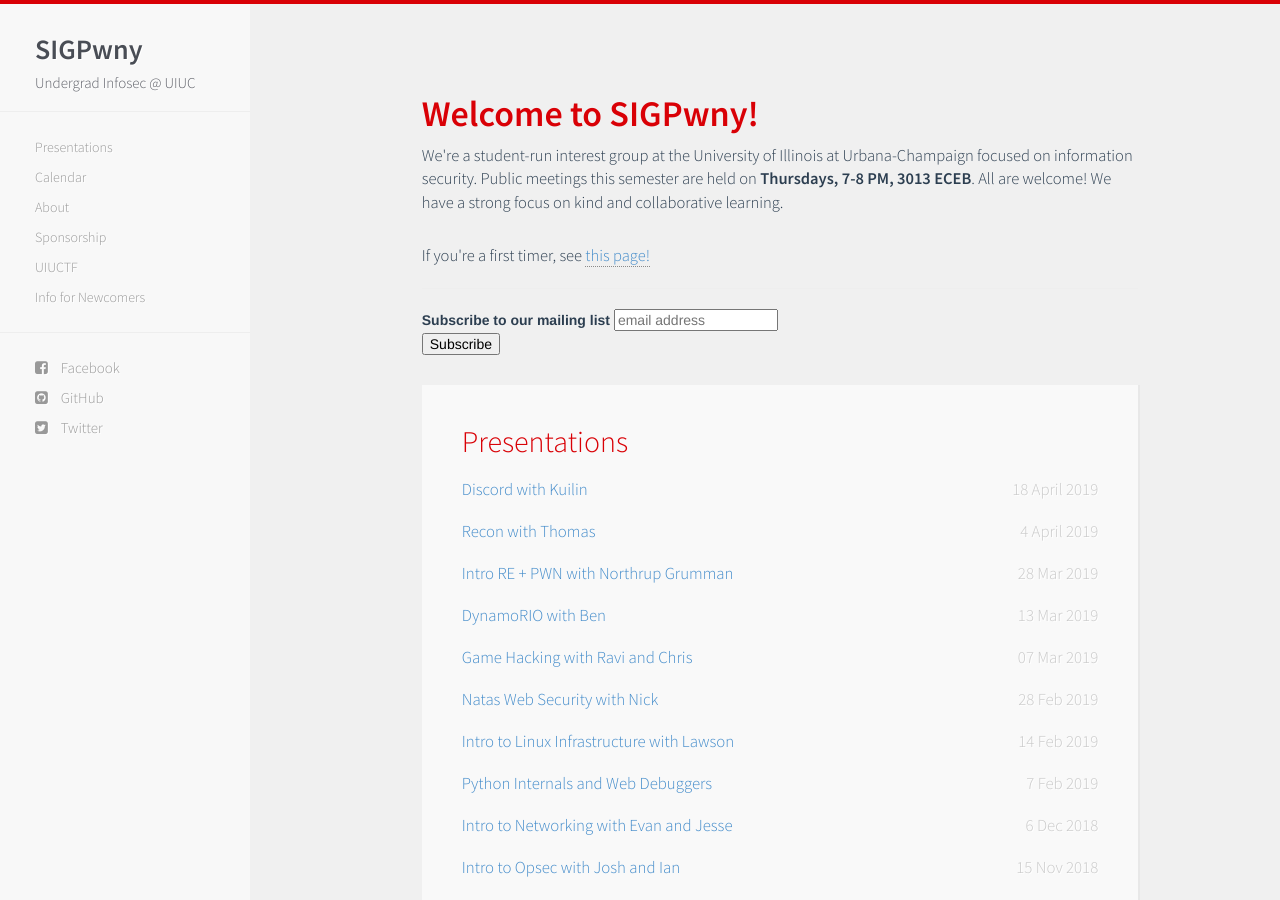
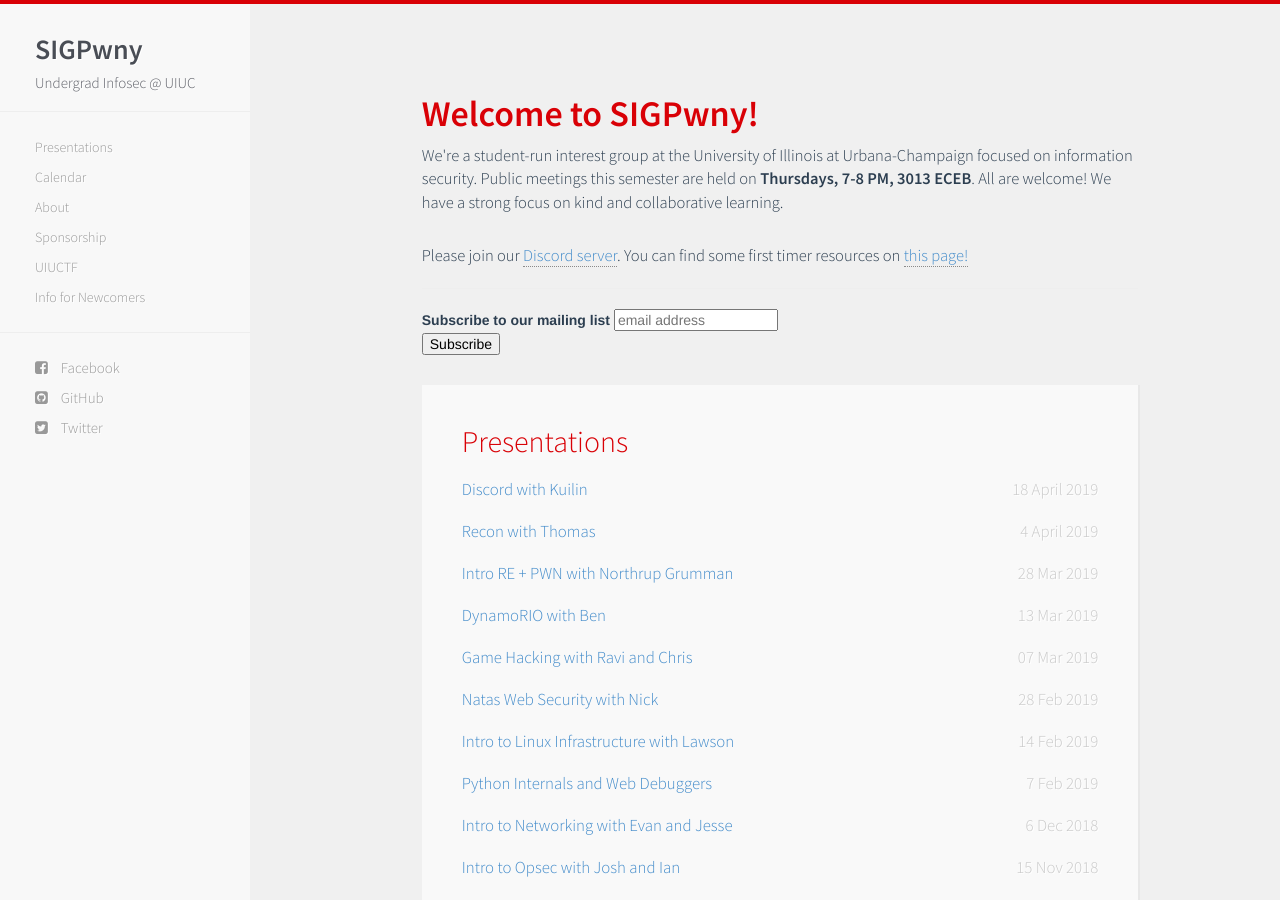
Before and after one commit to sigpwny/sigpwny.github.io-archive, a Jekyll site: the page built from index.html, in a window 1280 px wide and 900 px high. Built offline with Jekyll 4.4.1, drawn with Linux system fonts in a browser that asks for light colours; nearby versions of some CDN libraries; comment, search, counter and statistics services are not loaded.

Commit message:
automated

```diff
--- a/_includes/greeting.html
+++ b/_includes/greeting.html
@@ -6,7 +6,7 @@
 	  Urbana-Champaign focused on information security. Public meetings this
 	  semester are held on <b>Thursdays, 7-8 PM, 3013 ECEB</b>. All are welcome! We have a strong focus on kind and collaborative learning.</p>
     <br>
-    <p>If you're a first timer, see <a href = "\newcomers.html">this page!</a></p>
+    <p>Please join our <a href="https://discord.gg/cWcZ6a9">Discord server</a>. You can find some first timer resources on <a href = "\newcomers.html">this page!</a></p>
     <hr>
 
     <!-- Begin Mailchimp Signup Form -->
```
